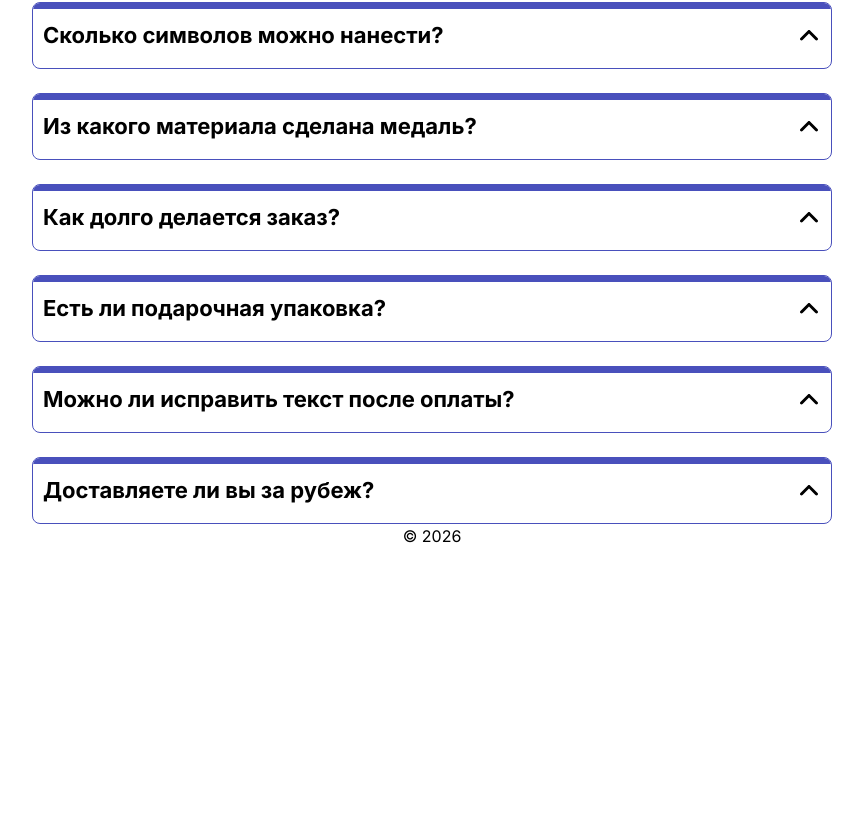
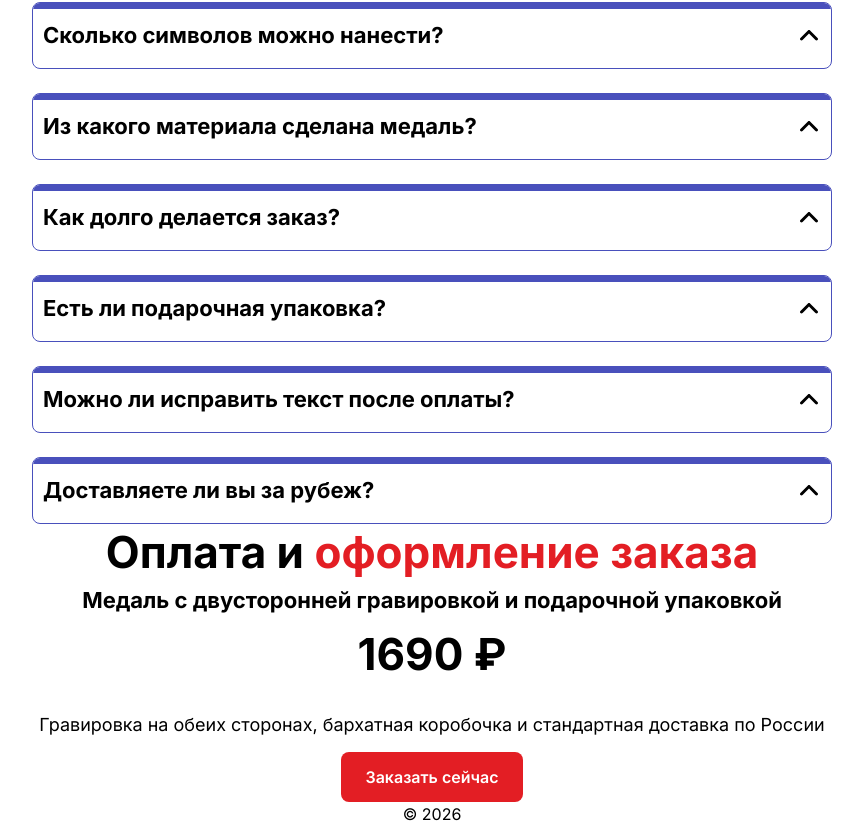
Before and after one commit to PapersNotIncluded/happyland-coin, a Vue app: page / in a window 1280 px wide. Shown: the part 2485-3311 px from the top of the page, without its empty margins (208-1071 px from the left). Before the commit the page ends 3033 px from the top, so only its background shows below. Built offline with nearby package versions, Linux system fonts and the light colour scheme.

Commit message:
Добавил экран с заказом

```diff
--- a/src/pages/HappyCoinMain.vue
+++ b/src/pages/HappyCoinMain.vue
@@ -6,6 +6,7 @@ import { AboutScreen } from '@/widgets/about-screen'
 import { ReviewScreen } from '@/widgets/review-screen'
 import ConstructorScreen from '@/widgets/constructor-screen/ui/ConstructorScreen.vue'
 import FaqScreen from '@/widgets/faq-screen/ui/FaqScreen.vue'
+import { OrderScreen } from '@/widgets/order-screen'
 </script>
 
 <template>
@@ -17,6 +18,7 @@ import FaqScreen from '@/widgets/faq-screen/ui/FaqScreen.vue'
       <ConstructorScreen />
       <ReviewScreen />
       <FaqScreen />
+      <OrderScreen />
     </div>
   </default-layout>
 </template>
--- /dev/null
+++ b/src/widgets/order-screen/index.ts
@@ -0,0 +1 @@
+export { default as OrderScreen } from './ui/OrderScreen.vue'
--- /dev/null
+++ b/src/widgets/order-screen/ui/OrderScreen.vue
@@ -0,0 +1,18 @@
+<script setup lang="ts">
+import { CoinHeading } from '@/shared/coin-heading'
+import { CoinButton } from '@/shared/coin-button'
+</script>
+
+<template>
+  <div class="flex flex-col items-center justify-center gap-1">
+    <CoinHeading>Оплата и <span>оформление заказа</span></CoinHeading>
+    <h3 class="inter-700 text-[22px]">Медаль с двусторонней гравировкой и подарочной упаковкой</h3>
+    <p class="inter-700 text-[44px]">1690 ₽</p>
+    <p class="mt-[20px] mb-[10px] text-[18px]">
+      Гравировка на обеих сторонах, бархатная коробочка и стандартная доставка по России
+    </p>
+    <CoinButton button-type="default">Заказать сейчас</CoinButton>
+  </div>
+</template>
+
+<style scoped></style>
```
